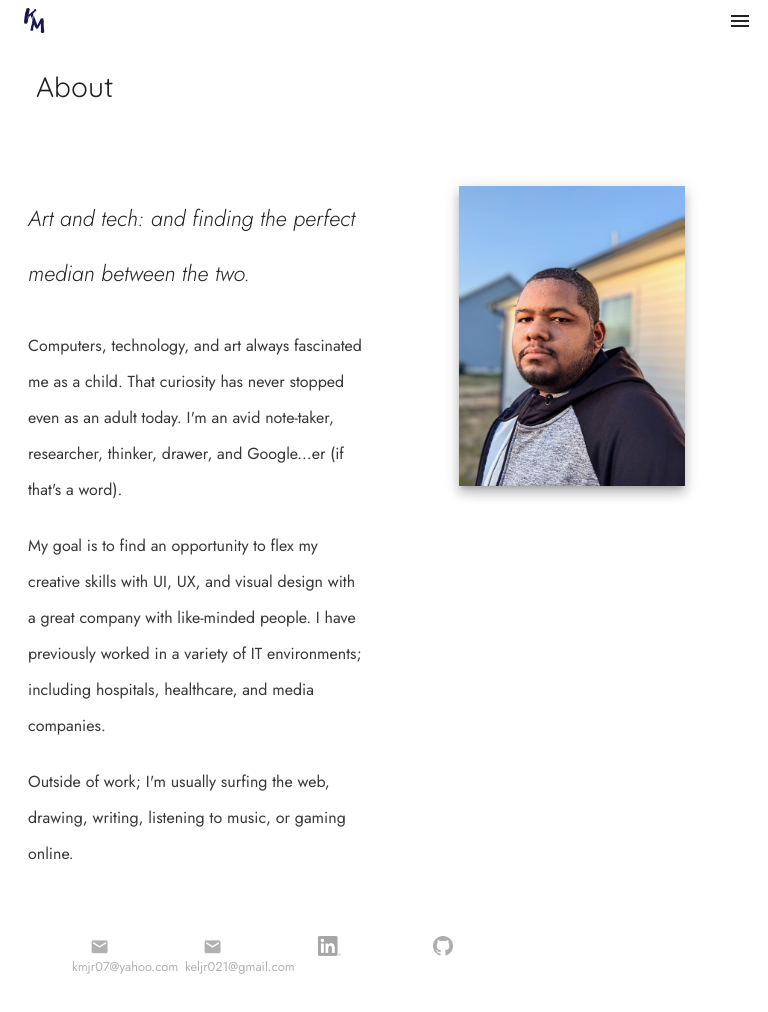
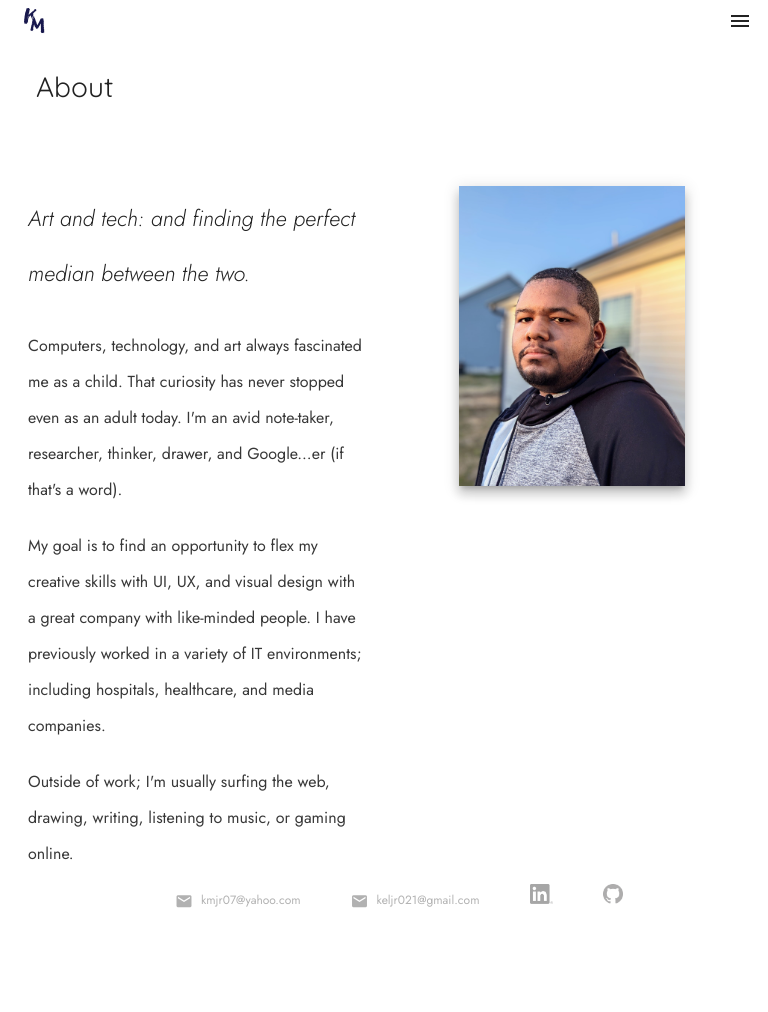
Before and after one commit to keljr021/portfolio-2023, a Vue app: page /#/about in a window 768 px wide. Shown: the top 1012 px of the page. After the commit the page ends 922 px from the top, so only its background shows below. Built offline with nearby package versions, Linux system fonts and the light colour scheme.

Commit message:
Fixed footer to stay at the bottom except for view page

```diff
--- a/src/components/partials/Footer.vue
+++ b/src/components/partials/Footer.vue
@@ -16,36 +16,37 @@ export default {
 </script>
 
 <template>
-    <v-row :class="{ 'footer': true, 'fixed': fixed }">
-      <v-col>
-        <div>
-          <div class="footer-link float-left" @click="openWindow('mailto:kmjr07@yahoo.com')" title="Email kmjr07@yahoo.com">
+    <v-row class="footer w-100 fixed" :class="{ 'view': $route.name === 'view'}">
+      <v-spacer></v-spacer>
+      <v-col cols="12" class="text-center">
+          <span class="footer-link" @click="openWindow('mailto:kmjr07@yahoo.com')" title="Email kmjr07@yahoo.com">
               <v-icon class="mr-2" icon="mdi-email" variant="text"  />
               <span v-if="!$vuetify.display.xs">kmjr07@yahoo.com</span>
-          </div>
-          <div class="footer-link float-left mx-lg-8" @click="openWindow('mailto:keljr021@gmail.com')" title="Email keljr021@gmail.com">
+          </span>
+          <span class="footer-link mx-lg-8" @click="openWindow('mailto:keljr021@gmail.com')" title="Email keljr021@gmail.com">
               <v-icon class="mr-2" icon="mdi-email" variant="text"  />
               <span v-if="!$vuetify.display.xs">keljr021@gmail.com</span>
-          </div>
-          <div class="footer-link float-left mx-lg-8" @click="openWindow('https://www.linkedin.com/in/kelvin-morrisey-jr-514360a7/')" title="View LinkedIn Profile">
+          </span>
+          <span class="footer-link mx-lg-8" @click="openWindow('https://www.linkedin.com/in/kelvin-morrisey-jr-514360a7/')" title="View LinkedIn Profile">
             <img class="footer-icon" src="../../assets/LI-black.png" alt="LinkedIn link" />
-          </div>
-          <div class="footer-link float-left mx-lg-8" @click="openWindow('https://github.com/keljr021')" title="View GitHub Profile">
+          </span>
+          <span class="footer-link mx-lg-8" @click="openWindow('https://github.com/keljr021')" title="View GitHub Profile">
             <img class="footer-icon" src="../../assets/github-black.png" alt="GitHub link" />
-          </div>
-        </div>
+          </span>
       </v-col>
+      <v-spacer></v-spacer>
     </v-row>
 </template>
 
 <style scoped lang="scss">
 .footer {
-  font-size: 80%;
+  font-size: 75%;
+  position: absolute;
+  bottom: 0;
   margin: 0;
 
-  &.fixed {
-    position: absolute;
-    bottom: 10px;
+  &.view {
+    position: relative;
   }
 
   .footer-link {
@@ -64,14 +65,6 @@ export default {
 }
 
 @media all and (min-width: 768px) and (max-width: 1023px) {
-  .footer {
-    margin: 0 35px;
-    width: calc(75% - 30px);
-
-    &.fixed {
-      bottom: 30px;
-    }
-  }
 
   .footer-link {
     width: initial;
@@ -81,9 +74,6 @@ export default {
 }
 
 @media all and (max-width: 768px) {
-  .footer {
-    margin: 0 20px;
-  }
 
   .footer-link {
     width: calc(25% - 60px);
--- a/src/pages/View.vue
+++ b/src/pages/View.vue
@@ -149,7 +149,7 @@
 
 :deep(.v-container) {
   padding-top: 41.5px !important;
-  margin-bottom: 20px;
+  margin-bottom: 50px;
 }
 
 :deep(.view-header) {
```
